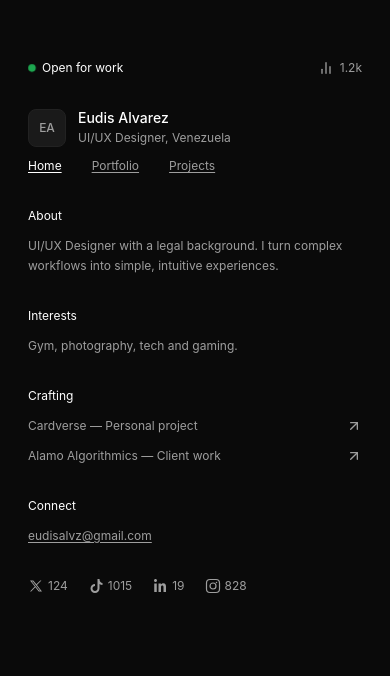
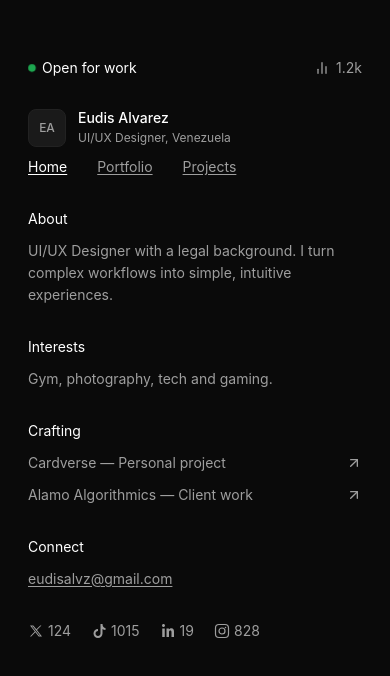
Before and after one commit to eudisalvz/portfolio-claude, a Next.js app: page / in a window 390 px wide. Shown: the top 676 px of the page. Built offline with nearby package versions, Linux system fonts and the light colour scheme; a web font is replaced by a local one.

Commit message:
fix: font size 14px on mobile

```diff
--- a/app/globals.css
+++ b/app/globals.css
@@ -40,8 +40,8 @@
 
 :root {
   --font-sf: 'SF Pro Display', -apple-system, BlinkMacSystemFont, sans-serif;
-  --fs-body: 12px;
-  --lh-body: 20px;
+  --fs-body: 14px;
+  --lh-body: 22px;
 }
 
 @media (min-width: 1024px) {
```
